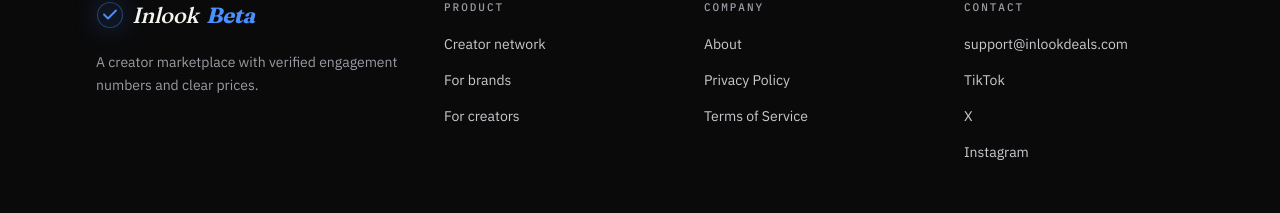
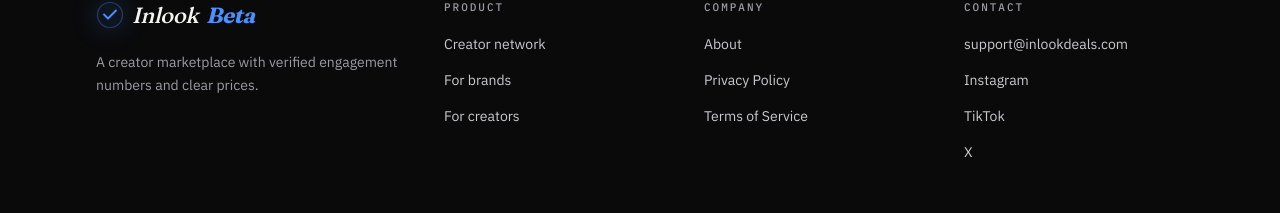
Before and after one commit to GabeHirsh3298475/inlook, a Next.js app: page / in a window 1280 px wide. Shown: the part 2795-3008 px from the top of the page. Built offline with nearby package versions, Linux system fonts and the light colour scheme; no server answers.

Commit message:
footer: update Instagram + TikTok handles to tryinlook, reorder socials

```diff
--- a/components/footer.tsx
+++ b/components/footer.tsx
@@ -37,18 +37,18 @@
                 href: "mailto:support@inlookdeals.com",
               },
               {
+                label: "Instagram",
+                href: "https://www.instagram.com/tryinlook",
+                external: true,
+              },
+              {
                 label: "TikTok",
-                href: "https://www.tiktok.com/@inlook.startup",
+                href: "https://www.tiktok.com/@tryinlook",
                 external: true,
               },
               {
                 label: "X",
                 href: "https://x.com/inlook_startup",
-                external: true,
-              },
-              {
-                label: "Instagram",
-                href: "https://www.instagram.com/inlook.startup/",
                 external: true,
               },
             ]}
```
